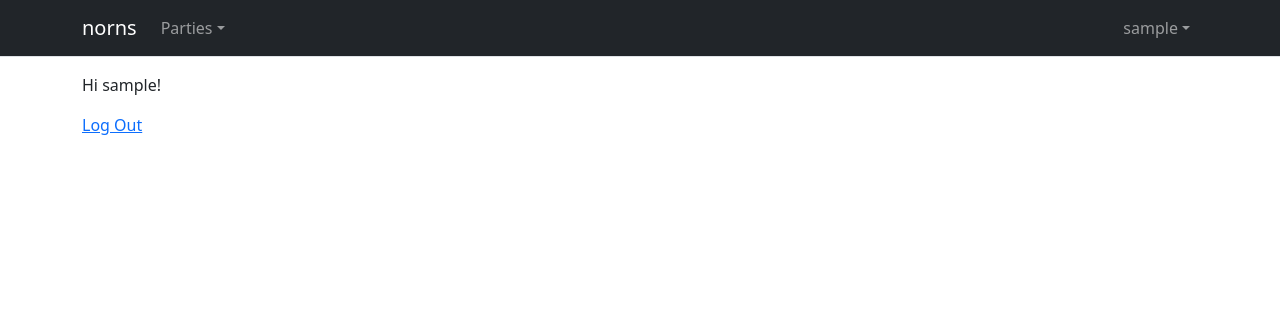
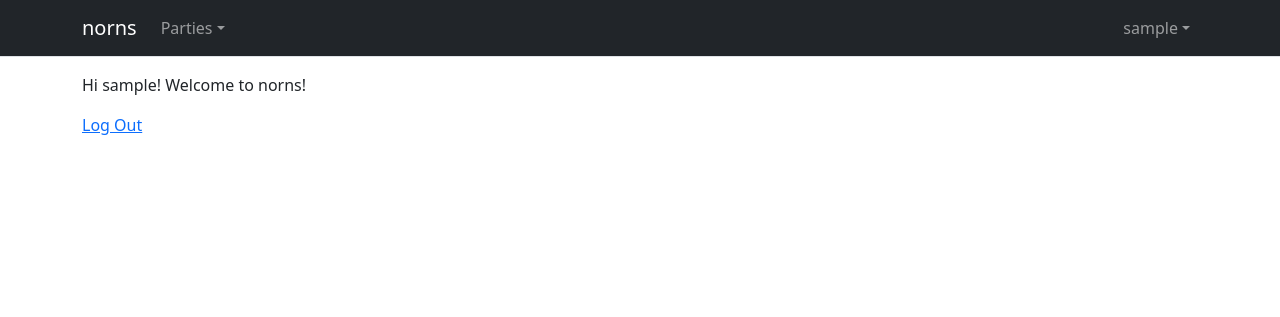
Before and after one commit to norns-dev/norns, a Django app: page / in a window 1280 px wide. Shown: the top 317 px of the page. Run offline with Django 4.2, Linux system fonts and the light colour scheme; the visitor is signed in with stand-in values (Sample User, id 1); parts of the project's set-up code (start-up, migrations or seed data) failed here and were passed over; some libraries are stand-ins or nearby versions.

Commit message:
Improved home page (#152)
Fixes #65

```diff
--- a/templates/pages/home.html
+++ b/templates/pages/home.html
@@ -4,7 +4,7 @@
 {% endblock title %}
 {% block content %}
     {% if user.is_authenticated %}
-        <p>Hi {{ user.username }}!</p>
+        <p>Hi {{ user.username }}! Welcome to norns!</p>
         <p>
             <a href="{% url 'account_logout' %}">Log Out</a>
         </p>
```
